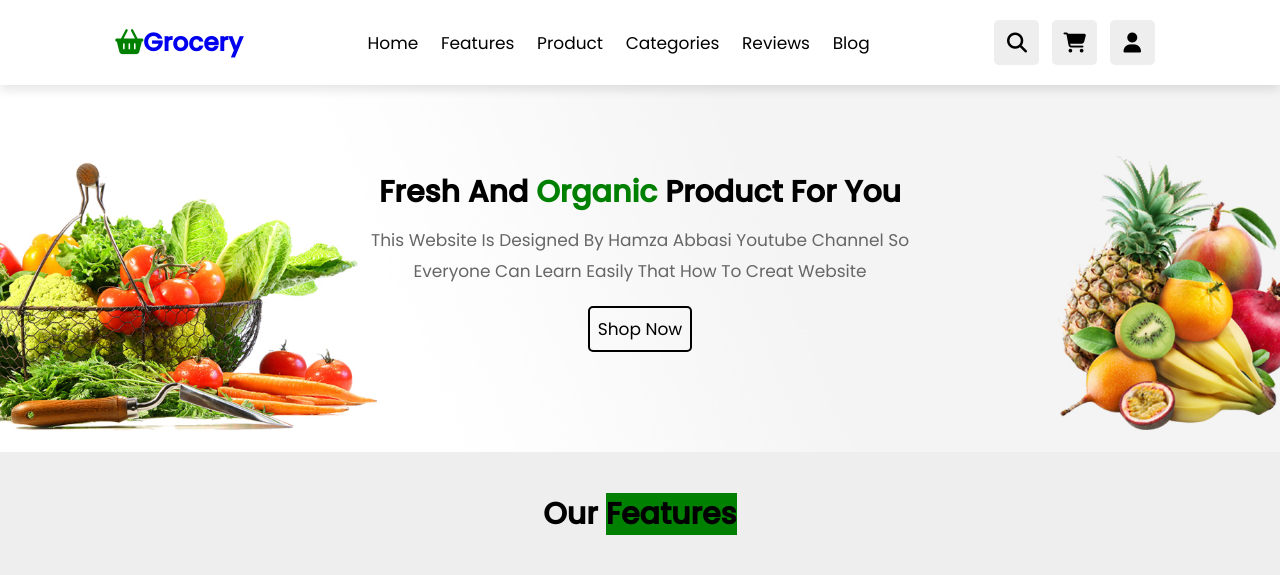
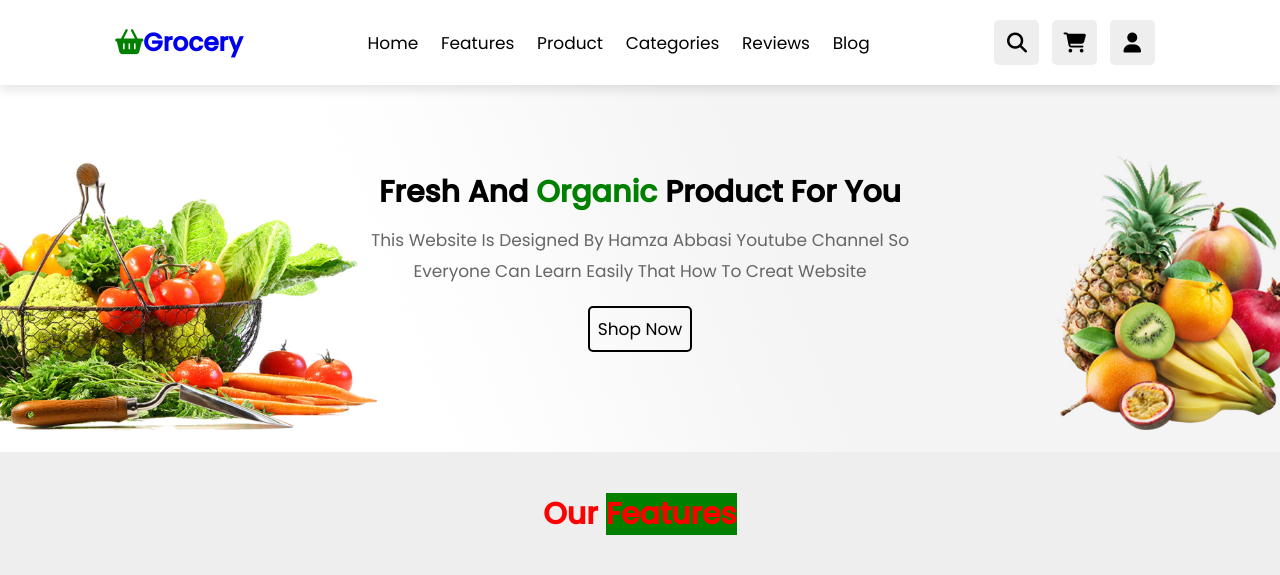
Before and after one commit to techinalhamza/organicfood.github.io, a plain HTML site: page index.html in a window 1280 px wide. Drawn offline with Linux system fonts and the light colour scheme.

Commit message:
Update style.css

```diff
--- a/style.css
+++ b/style.css
@@ -37,9 +37,9 @@
  }
 .heading{
 text-align:center;
-padding: 2rem 0 3rem 0;
+padding: 2rem 0 3.5rem 0;
 font-size: 3rem;
-color: var(--black);
+color: red;
 }
 .heading span{
  background: var(--green);
```
